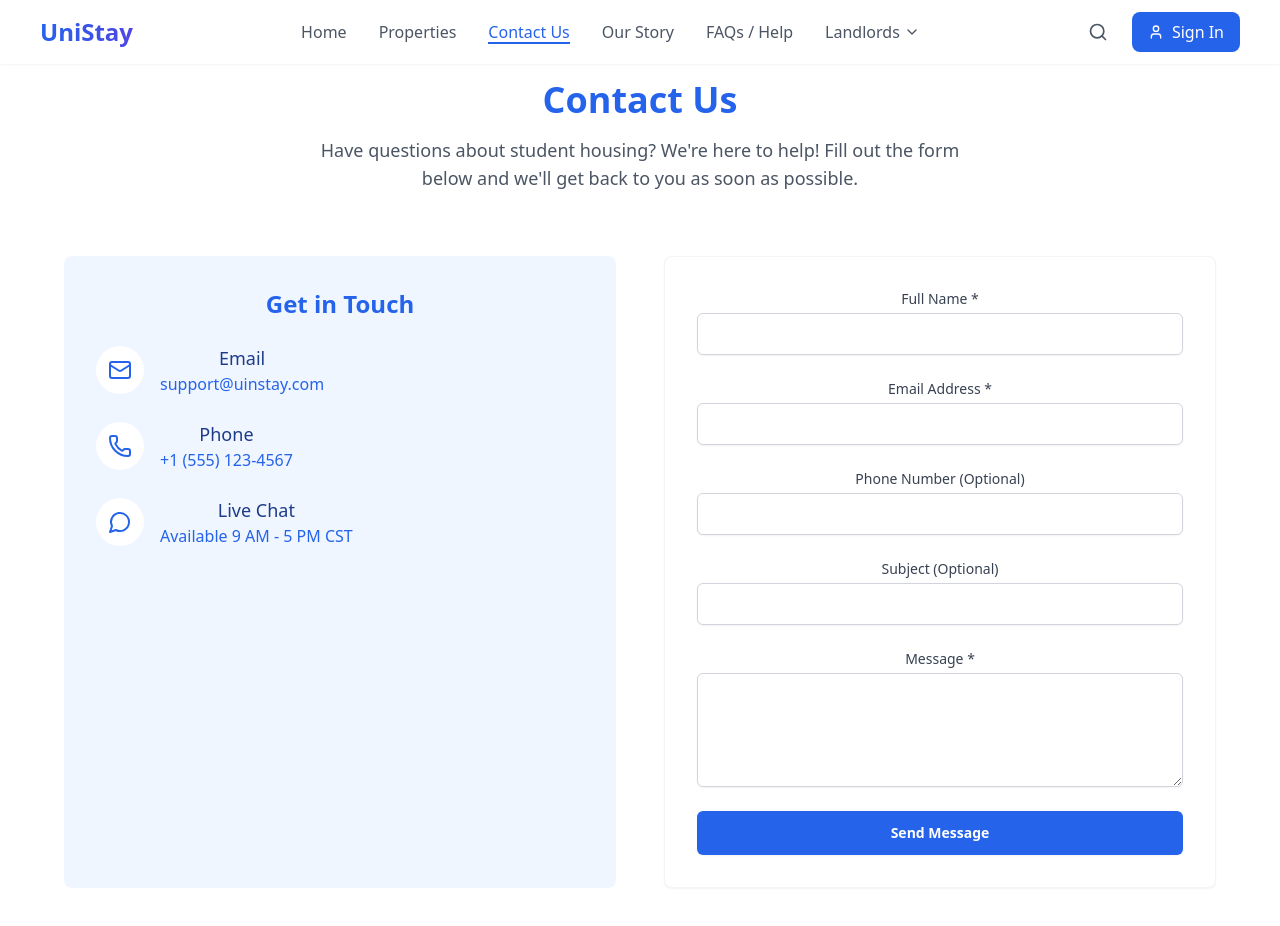
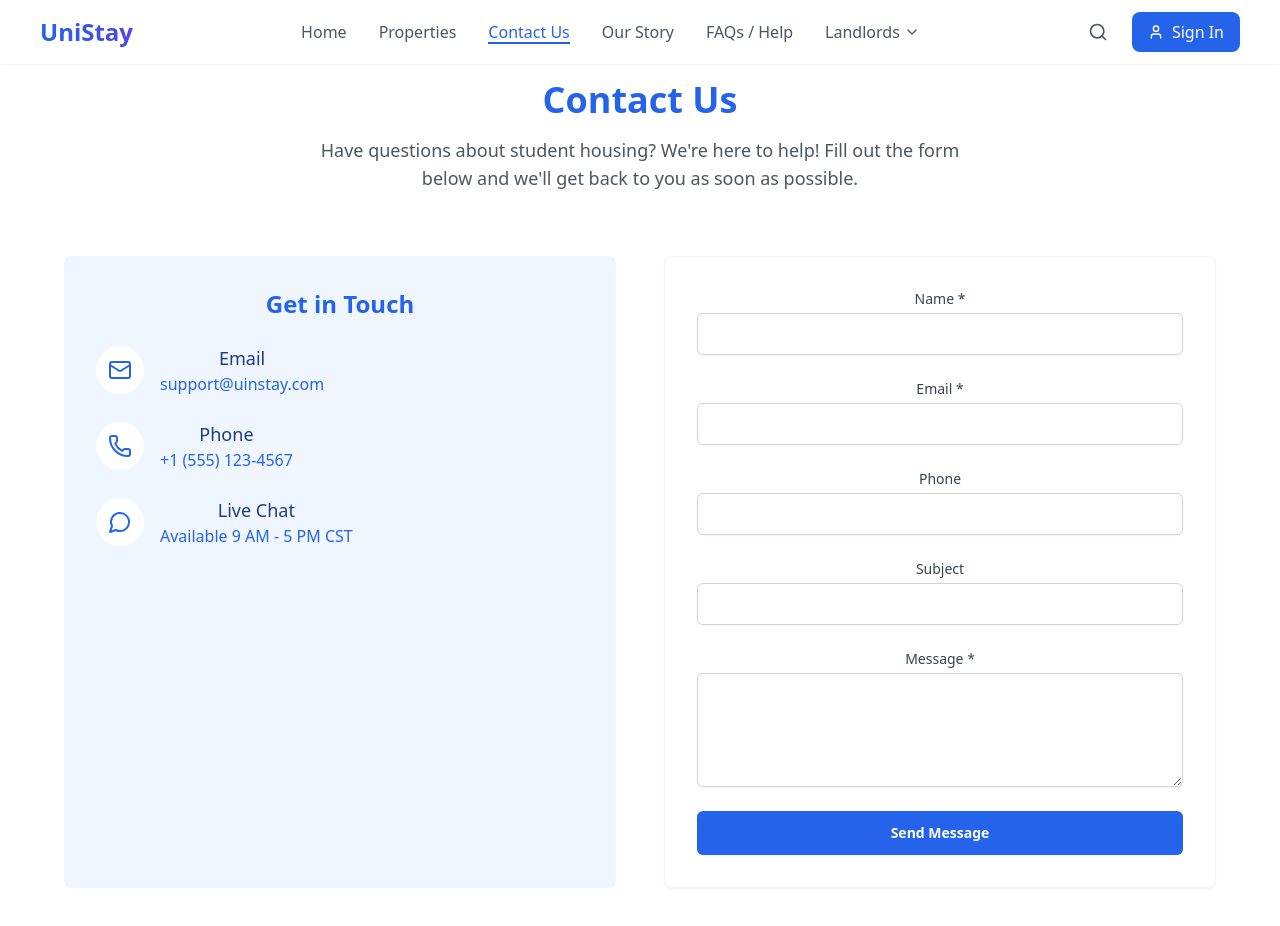
Before and after one commit to kelvin-2/uin-Stay, a React (Vite) app: page /ContactUs in a window 1280 px wide. Shown: the top 926 px of the page. Built offline with nearby package versions, Linux system fonts and the light colour scheme.

Commit message:
added live validation

```diff
--- a/src/pages/ContactUs.jsx
+++ b/src/pages/ContactUs.jsx
@@ -1,5 +1,5 @@
-import React, { useState } from 'react';
-import { Mail, Phone, MessageCircle } from 'lucide-react';
+import React, { useState, useEffect } from 'react';
+import { Mail, Phone, MessageCircle, Check, X } from 'lucide-react';
 import ContactInfo from '../components/ContactInfo';
 
 const ContactUs = () => {
@@ -13,40 +13,86 @@ const ContactUs = () => {
 
   const [formData, setFormData] = useState(initialFormState);
   const [errors, setErrors] = useState({});
+  const [validFields, setValidFields] = useState({});
   const [submitSuccess, setSubmitSuccess] = useState(false);
 
-  const validateForm = () => {
+  // Validation patterns
+  const patterns = {
+    name: /^[a-zA-Z\s]{2,30}$/,
+    email: /^[a-zA-Z0-9._-]+@[a-zA-Z0-9.-]+\.[a-zA-Z]{2,6}$/,
+    phone: /^(\+\d{1,2}\s?)?\(?\d{3}\)?[\s.-]?\d{3}[\s.-]?\d{4}$/,
+    message: /.{10,}/
+  };
+
+  // Validation messages
+  const validationMessages = {
+    name: {
+      pattern: 'Name should only contain letters and spaces (2-30 characters)',
+      required: 'Name is required'
+    },
+    email: {
+      pattern: 'Please enter a valid email address',
+      required: 'Email is required'
+    },
+    phone: {
+      pattern: 'Please enter a valid phone number'
+    },
+    message: {
+      pattern: 'Message should be at least 10 characters long',
+      required: 'Message is required'
+    }
+  };
+
+  // Live validation function
+  const validateField = (name, value) => {
+    if (!value.trim() && (name === 'name' || name === 'email' || name === 'message')) {
+      return validationMessages[name].required;
+    }
+
+    if (patterns[name] && value.trim() && !patterns[name].test(value.trim())) {
+      return validationMessages[name].pattern;
+    }
+
+    return '';
+  };
+
+  // Handle real-time validation
+  useEffect(() => {
+    const newValidFields = {};
     const newErrors = {};
 
-    if (!formData.name.trim()) {
-      newErrors.name = 'Name is required';
+    Object.keys(formData).forEach(field => {
+      if (formData[field].trim()) {
+        const error = validateField(field, formData[field]);
+        if (!error) {
+          newValidFields[field] = true;
+        } else {
+          newErrors[field] = error;
         }
+      }
+    });
 
-    if (!formData.email.trim()) {
-      newErrors.email = 'Email is required';
-    } else if (!/\S+@\S+\.\S+/.test(formData.email)) {
-      newErrors.email = 'Email is invalid';
-    }
-
-    if (!formData.message.trim()) {
-      newErrors.message = 'Message is required';
-    }
-
-    return newErrors;
-  };
+    setValidFields(newValidFields);
+    setErrors(newErrors);
+  }, [formData]);
 
   const handleSubmit = (e) => {
     e.preventDefault();
-    const newErrors = validateForm();
+    const newErrors = {};
+
+    // Validate all required fields
+    Object.keys(formData).forEach(field => {
+      const error = validateField(field, formData[field]);
+      if (error) {
+        newErrors[field] = error;
+      }
+    });
 
     if (Object.keys(newErrors).length === 0) {
-      // Here you would typically send the form data to your backend
       console.log('Form submitted:', formData);
-      // Clear the form
       setFormData(initialFormState);
-      // Show success message
+      setValidFields({});
       setSubmitSuccess(true);
-      // Hide success message after 3 seconds
       setTimeout(() => {
         setSubmitSuccess(false);
       }, 3000);
@@ -61,20 +107,22 @@ const ContactUs = () => {
       ...prev,
       [name]: value
     }));
-    // Clear error when user starts typing
-    if (errors[name]) {
-      setErrors(prev => ({
-        ...prev,
-        [name]: ''
-      }));
+  };
+
+  const getInputClassName = (fieldName) => {
+    const baseClasses = "mt-1 block w-full rounded-md border px-3 py-2 shadow-sm focus:outline-none focus:ring-1";
+    if (errors[fieldName]) {
+      return `${baseClasses} border-red-500 focus:border-red-500 focus:ring-red-500`;
     }
+    if (validFields[fieldName]) {
+      return `${baseClasses} border-green-500 focus:border-green-500 focus:ring-green-500`;
+    }
+    return `${baseClasses} border-gray-300 focus:border-blue-500 focus:ring-blue-500`;
   };
 
   return (
-
     <div className="min-h-screen bg-white py-12 px-4 sm:px-6 lg:px-8">
       <div className="max-w-7xl mx-auto">
-        {/* Header Section */}
         <div className="text-center mb-16">
           <h1 className="text-4xl font-bold text-blue-600 mb-4">Contact Us</h1>
           <p className="text-lg text-gray-600 max-w-2xl mx-auto">
@@ -84,105 +132,59 @@ const ContactUs = () => {
         </div>
 
         <div className="grid lg:grid-cols-2 gap-12">
-          {/* Contact Information */}
           <ContactInfo/>
 
-          {/* Contact Form */}
           <div className="bg-white p-8 rounded-lg shadow-sm border border-gray-100">
             {submitSuccess && (
-              <div className="mb-6 p-4 bg-green-50 text-green-700 rounded-lg">
+              <div className="mb-6 p-4 bg-green-50 text-green-700 rounded-lg flex items-center">
+                <Check className="w-5 h-5 mr-2" />
                 Thank you for your message! We will get back to you soon.
               </div>
             )}
 
             <form onSubmit={handleSubmit} className="space-y-6">
-              <div>
-                <label htmlFor="name" className="block text-sm font-medium text-gray-700">
-                  Full Name *
+              {['name', 'email', 'phone', 'subject', 'message'].map((field) => (
+                <div key={field} className="relative">
+                  <label htmlFor={field} className="block text-sm font-medium text-gray-700 capitalize">
+                    {field} {field !== 'phone' && field !== 'subject' && '*'}
                   </label>
+                  {field === 'message' ? (
+                    <textarea
+                      id={field}
+                      name={field}
+                      rows={4}
+                      value={formData[field]}
+                      onChange={handleChange}
+                      className={getInputClassName(field)}
+                    />
+                  ) : (
                     <input
-                  type="text"
-                  id="name"
-                  name="name"
-                  value={formData.name}
+                      type={field === 'email' ? 'email' : 'text'}
+                      id={field}
+                      name={field}
+                      value={formData[field]}
                       onChange={handleChange}
-                  className={`mt-1 block w-full rounded-md border ${
-                    errors.name ? 'border-red-500' : 'border-gray-300'
-                  } px-3 py-2 shadow-sm focus:border-blue-500 focus:outline-none focus:ring-1 focus:ring-blue-500`}
+                      className={getInputClassName(field)}
                     />
-                {errors.name && <p className="mt-1 text-sm text-red-500">{errors.name}</p>}
+                  )}
+                  {validFields[field] && (
+                    <Check className="absolute right-3 top-8 w-5 h-5 text-green-500" />
+                  )}
+                  {errors[field] && (
+                    <div className="mt-1 flex items-center text-sm text-red-500">
+                      <X className="w-4 h-4 mr-1" />
+                      {errors[field]}
                     </div>
+                  )}
+                </div>
+              ))}
 
-              <div>
-                <label htmlFor="email" className="block text-sm font-medium text-gray-700">
-                  Email Address *
-                </label>
-                <input
-                  type="email"
-                  id="email"
-                  name="email"
-                  value={formData.email}
-                  onChange={handleChange}
-                  className={`mt-1 block w-full rounded-md border ${
-                    errors.email ? 'border-red-500' : 'border-gray-300'
-                  } px-3 py-2 shadow-sm focus:border-blue-500 focus:outline-none focus:ring-1 focus:ring-blue-500`}
-                />
-                {errors.email && <p className="mt-1 text-sm text-red-500">{errors.email}</p>}
-              </div>
-
-              <div>
-                <label htmlFor="phone" className="block text-sm font-medium text-gray-700">
-                  Phone Number (Optional)
-                </label>
-                <input
-                  type="tel"
-                  id="phone"
-                  name="phone"
-                  value={formData.phone}
-                  onChange={handleChange}
-                  className="mt-1 block w-full rounded-md border border-gray-300 px-3 py-2 shadow-sm focus:border-blue-500 focus:outline-none focus:ring-1 focus:ring-blue-500"
-                />
-              </div>
-
-              <div>
-                <label htmlFor="subject" className="block text-sm font-medium text-gray-700">
-                  Subject (Optional)
-                </label>
-                <input
-                  type="text"
-                  id="subject"
-                  name="subject"
-                  value={formData.subject}
-                  onChange={handleChange}
-                  className="mt-1 block w-full rounded-md border border-gray-300 px-3 py-2 shadow-sm focus:border-blue-500 focus:outline-none focus:ring-1 focus:ring-blue-500"
-                />
-              </div>
-
-              <div>
-                <label htmlFor="message" className="block text-sm font-medium text-gray-700">
-                  Message *
-                </label>
-                <textarea
-                  id="message"
-                  name="message"
-                  rows={4}
-                  value={formData.message}
-                  onChange={handleChange}
-                  className={`mt-1 block w-full rounded-md border ${
-                    errors.message ? 'border-red-500' : 'border-gray-300'
-                  } px-3 py-2 shadow-sm focus:border-blue-500 focus:outline-none focus:ring-1 focus:ring-blue-500`}
-                />
-                {errors.message && <p className="mt-1 text-sm text-red-500">{errors.message}</p>}
-              </div>
-
-              <div>
               <button
                 type="submit"
                 className="w-full rounded-md bg-blue-600 px-4 py-3 text-sm font-semibold text-white shadow-sm hover:bg-blue-500 focus:outline-none focus:ring-2 focus:ring-blue-500 focus:ring-offset-2"
               >
                 Send Message
               </button>
-              </div>
             </form>
           </div>
         </div>
```
Lines whose indentation alone changed are shown as unchanged.
